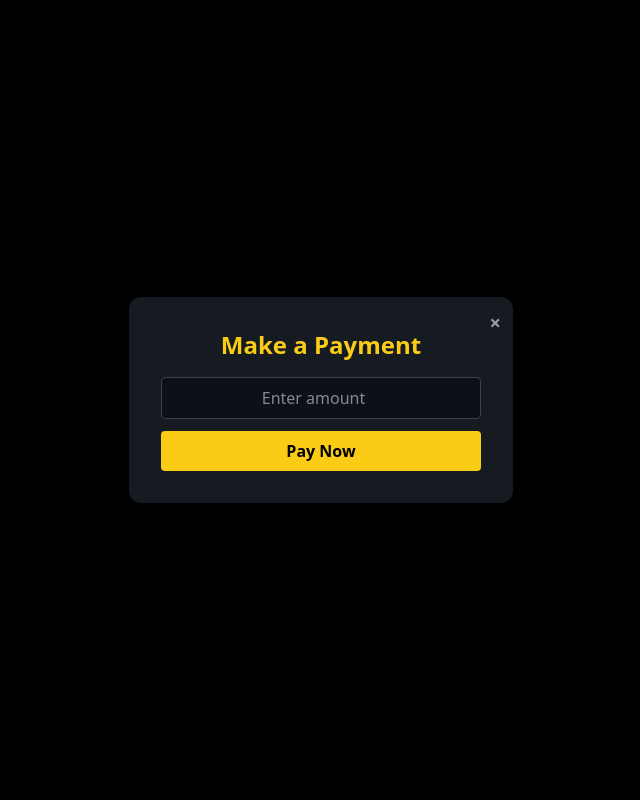
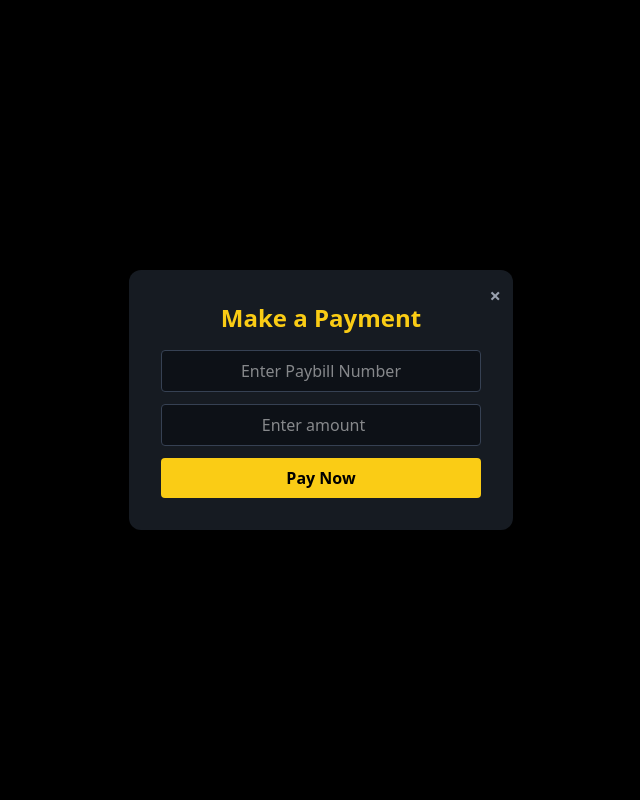
Before and after one commit to festus-sulumeti/mushroom-motors-rental-frontend, a React (Vite) app: page /user-dashboard in a window 1280 px wide. Both pictures are taken after a click on the button "Pay Now". Shown: the top 800 px of the page, without its empty margins (319-959 px from the left). Built offline with nearby package versions, Linux system fonts and the light colour scheme; no server answers.

Commit message:
💳 feat(payment): add paybill and amount input fields on 'Pay Now' action

```diff
--- a/src/components/user-dashboard/UserDashboardHome.jsx
+++ b/src/components/user-dashboard/UserDashboardHome.jsx
@@ -129,17 +129,19 @@ const UserDashboardHome = () => {
 // Payment Modal Component
 function PaymentModal({ onClose }) {
   const [amount, setAmount] = React.useState('');
+  const [paybill, setPaybill] = React.useState('');
   const [paying, setPaying] = React.useState(false);
   const [success, setSuccess] = React.useState(false);
 
   const handlePay = (e) => {
     e.preventDefault();
-    if (!amount || isNaN(amount) || Number(amount) <= 0) return;
+    if (!amount || isNaN(amount) || Number(amount) <= 0 || !paybill || isNaN(paybill)) return;
     setPaying(true);
     setTimeout(() => {
       setPaying(false);
       setSuccess(true);
       setAmount('');
+      setPaybill('');
       setTimeout(() => {
         setSuccess(false);
         onClose();
@@ -160,6 +162,16 @@ function PaymentModal({ onClose }) {
         <h2 className="text-2xl font-bold text-[#FACC15] mb-4 text-center">Make a Payment</h2>
         <form onSubmit={handlePay} className="flex flex-col items-center gap-3">
           <input
+            type="text"
+            placeholder="Enter Paybill Number"
+            value={paybill}
+            onChange={e => setPaybill(e.target.value)}
+            className="w-full px-3 py-2 rounded bg-[#0D1117] border border-gray-700 text-white text-center"
+            disabled={paying || success}
+            maxLength={20}
+            required
+          />
+          <input
             type="number"
             min="1"
             placeholder="Enter amount"
@@ -167,11 +179,20 @@ function PaymentModal({ onClose }) {
             onChange={e => setAmount(e.target.value)}
             className="w-full px-3 py-2 rounded bg-[#0D1117] border border-gray-700 text-white text-center"
             disabled={paying || success}
+            required
           />
           <button
             type="submit"
             className="bg-[#FACC15] hover:bg-yellow-400 text-black font-semibold py-2 px-4 rounded w-full transition"
-            disabled={paying || !amount || isNaN(amount) || Number(amount) <= 0 || success}
+            disabled={
+              paying ||
+              !amount ||
+              isNaN(amount) ||
+              Number(amount) <= 0 ||
+              !paybill ||
+              isNaN(paybill) ||
+              success
+            }
           >
             {paying ? 'Processing...' : 'Pay Now'}
           </button>
```
